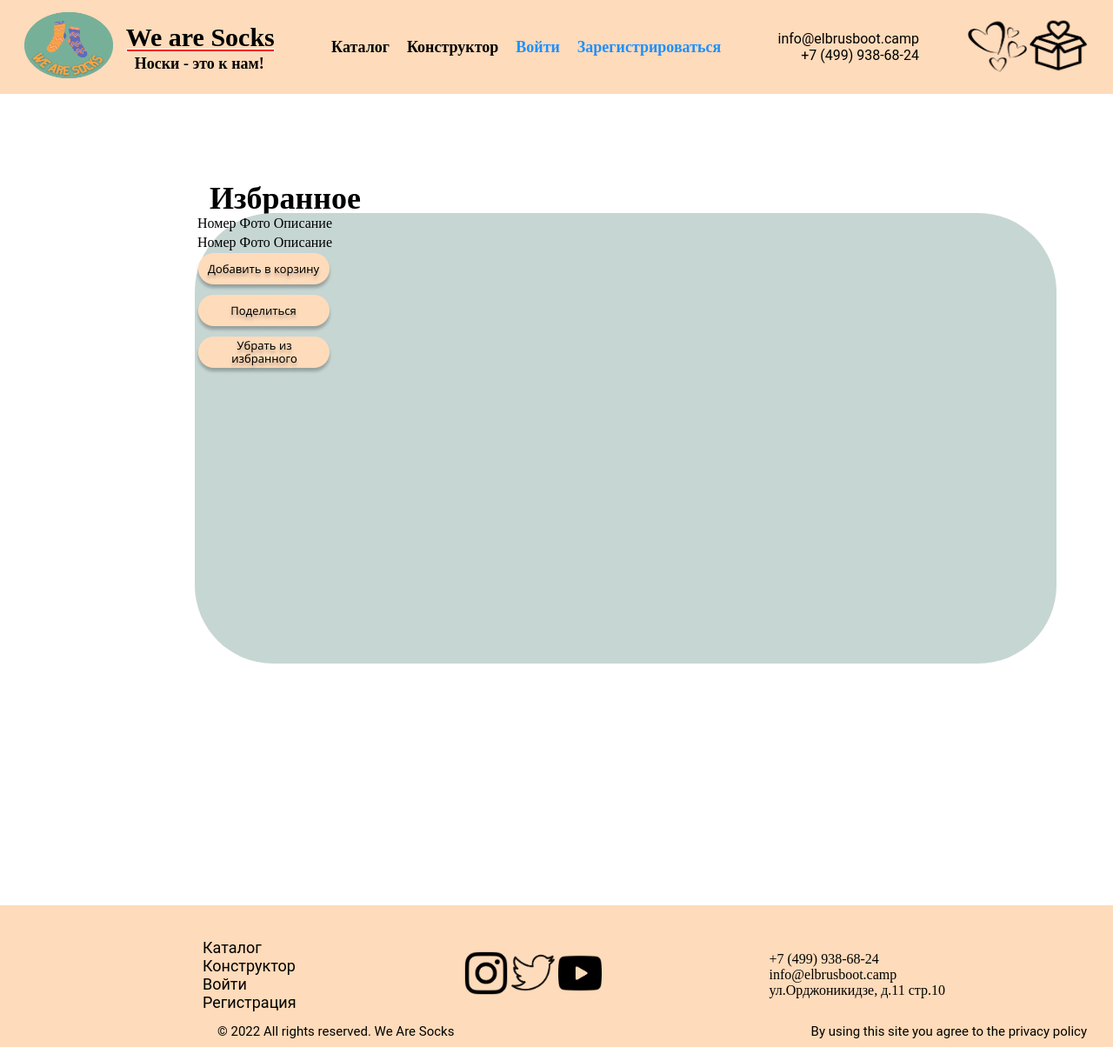
After one commit to Bravo303/Zakaz-challenge, a Node server app: page /fav in a window 1280 px wide. The commit adds this page. Shown: the whole page at 87% size. Run offline with Node 20, Linux system fonts and the light colour scheme; some libraries are stand-ins or nearby versions.

Commit message:
создала избранное

```diff
--- /dev/null
+++ b/public/stylesheet/fav.css
@@ -0,0 +1,32 @@
+/* .favContainer {
+  position: absolute;
+  width: 1150px;
+  height: 586px;
+  left: 145px;
+  top: 177px;
+} */
+
+.favSmallContainer {
+  position: absolute;
+  width: 991px;
+  height: 518px;
+  left: 224px;
+  top: 245px;
+  background: #C6D6D3;
+  border-radius: 90px;
+  }
+
+  .favTitle {
+  position: absolute;
+  width: 208px;
+  height: 30px;
+  left: 224px;
+  top: 177px;
+  font-family: Poppins;
+  font-style: normal;
+  font-weight: 600;
+  font-size: 36px;
+  line-height: 30px;
+  text-align: center;
+  color: #000000;
+  }
--- a/public/stylesheet/style.css
+++ b/public/stylesheet/style.css
@@ -1,5 +1,5 @@
 #shapka {
-position: absolute; /* поставила пока тут абсолют, фикс закрепляет на экране, но картинка наежает на него
+position: fixed; /* поставила пока тут абсолют, фикс закрепляет на экране, но картинка наежает на него
 завтра хочу спросить у Ромы, в гугле не нашла ответ */
 display: flex;
 flex-direction: row;
--- a/routes/index.js
+++ b/routes/index.js
@@ -12,6 +12,9 @@ const {
 
 router.get('/', (req, res) => {
   res.render('index');
+});
+router.get('/fav', (req, res) => {
+  res.render('fav'); //создала временную ручку, чтобы сделать hbs и стили
 });
 
 router
--- /dev/null
+++ b/views/fav.hbs
@@ -0,0 +1,38 @@
+<div class="favContainer">
+  <div>
+    <h3 class="favTitle">Избранное</h3>
+  </div>
+  <div class="favSmallContainer">
+    <div class="favTable">
+      <table>
+        <tr>
+          <td>Номер</td>
+          <td>Фото</td>
+          <td>Описание</td>
+        </tr>
+        <tr>
+          <td>Номер</td>
+          <td>Фото</td>
+          <td>Описание</td>
+        </tr>
+      </table>
+      <div class="favBtnContainer">
+        <div class="">
+          <img class="btnAddBasket" src="/image/кнопкаДобавитьВКорзину.png" alt="">
+        </div>
+        <div class="">
+          <img class="btnShare" src="/image/кпонкаПоделиться.png" alt="">
+        </div>
+        <div class="">
+          <img class="btnDeleteFromFav" src="/image/кнопка.убратьИзИзбранного.png" alt="">
+        </div>
+
+
+      </div>
+
+    </div>
+
+  </div>
+
+
+</div>
--- a/views/layout.hbs
+++ b/views/layout.hbs
@@ -7,6 +7,7 @@
   <meta name="viewport" content="width=device-width, initial-scale=1.0">
   <link rel="stylesheet" href="stylesheet/style.css">
   <link rel="stylesheet" href="stylesheet/index.css">
+  <link rel="stylesheet" href="stylesheet/fav.css">
   <style>
   @import url('https://fonts.googleapis.com/css2?family=Oswald&display=swap');
   </style>
```
Also changed, not shown: public/image/baner.jpg (deleted), public/image/catalog.jpg (deleted), public/image/generator.jpg (deleted), public/image/кнопка.убратьИзИзбранного.png (added), public/image/кнопкаДобавитьВКорзину.png (added), public/image/кпонкаПоделиться.png (added), 2 other files.
